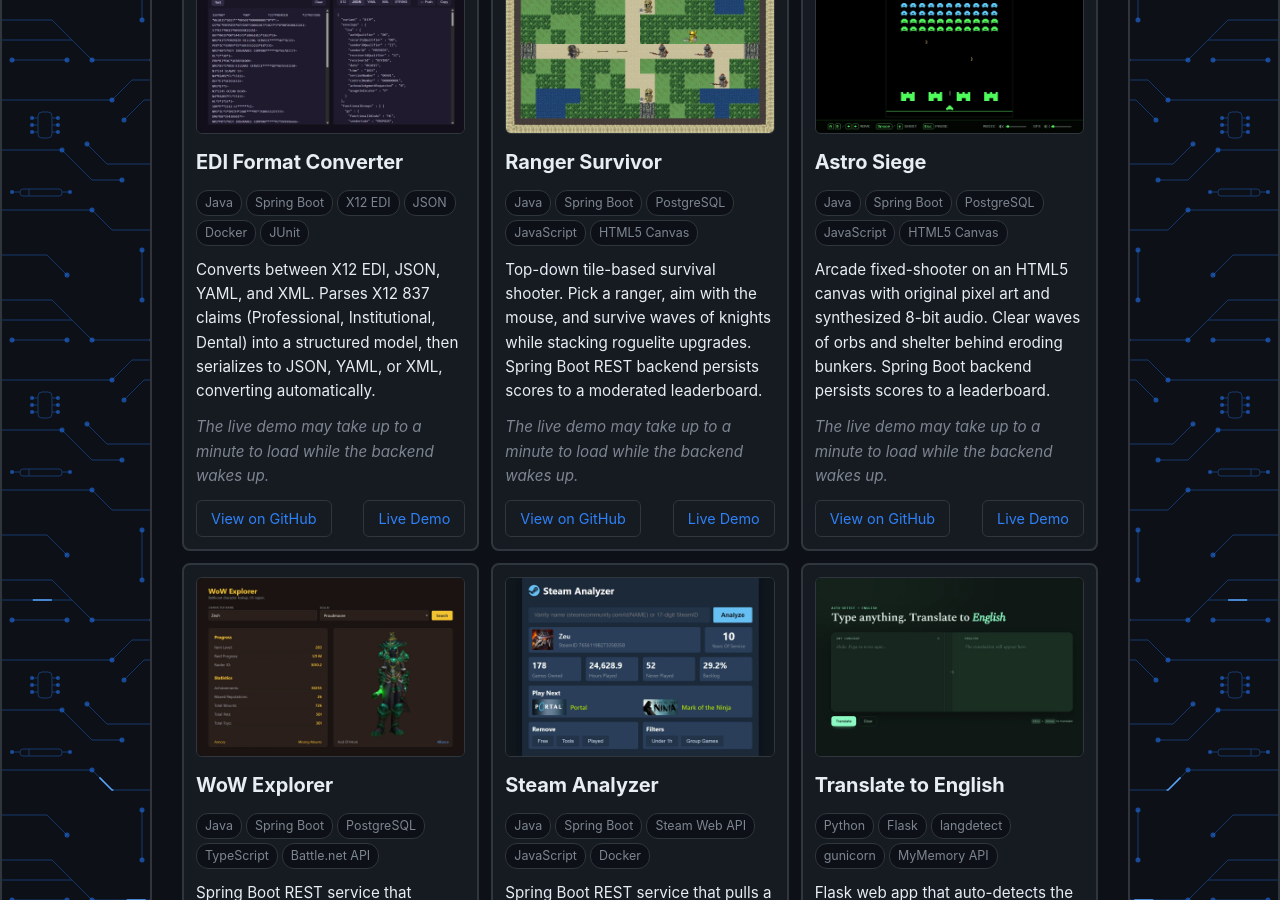
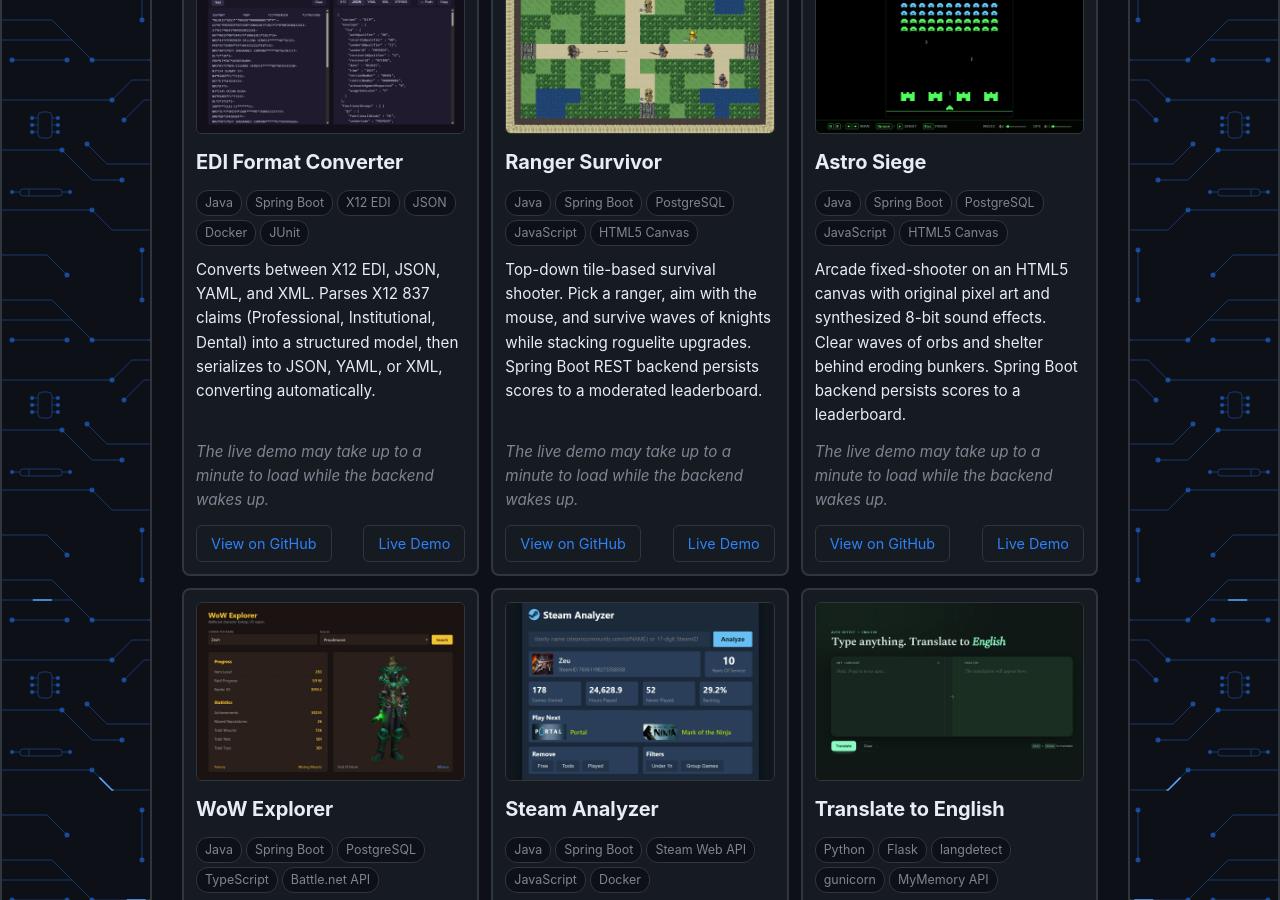
Before and after one commit to rwdenmark/rwdenmark.github.io, a Jekyll site: the page built from projects.html, in a window 1280 px wide and 900 px high, scrolled down 338 px. Built offline with Jekyll 4.4.1, drawn with Linux system fonts in a browser that asks for light colours.

Commit message:
Fix comment punctuation, correct README file map and astro audio wording

```diff
--- a/_data/projects.yml
+++ b/_data/projects.yml
@@ -26,7 +26,7 @@
   width: 1200
   height: 800
   stack: [Java, Spring Boot, PostgreSQL, JavaScript, HTML5 Canvas]
-  description: "Arcade fixed-shooter on an HTML5 canvas with original pixel art and synthesized 8-bit audio. Clear waves of orbs and shelter behind eroding bunkers. Spring Boot backend persists scores to a leaderboard."
+  description: "Arcade fixed-shooter on an HTML5 canvas with original pixel art and synthesized 8-bit sound effects. Clear waves of orbs and shelter behind eroding bunkers. Spring Boot backend persists scores to a leaderboard."
   note: "The live demo may take up to a minute to load while the backend wakes up."
   github: https://github.com/rwdenmark/astro-siege
   demo: https://astro-siege.onrender.com
--- a/assets/style.css
+++ b/assets/style.css
@@ -209,7 +209,7 @@
 .reference-role { margin: 2px 0 0; font-size: 0.9rem; color: var(--muted); }
 .reference-meta { margin: 4px 0 0; font-size: 0.85rem; color: var(--muted); }
 
-/* Columns by card count: 3 per row by default; 2 per row only when the count is
+/* Columns by card count. 3 per row by default, 2 per row only when the count is
    even and not divisible by 3 (e.g. 4 -> 2+2). Divisible-by-3 and odd counts both
    use 3 per row, so an odd non-multiple-of-3 (e.g. 5, 7) leaves the last row short. */
 .projects { display: grid; grid-template-columns: repeat(3, minmax(0, 1fr)); gap: 12px; }
```
Also changed, not shown: projects.html (+6 -6 lines), .github/workflows/daily-total.yml, .github/workflows/recent-commits.yml, README.md.
